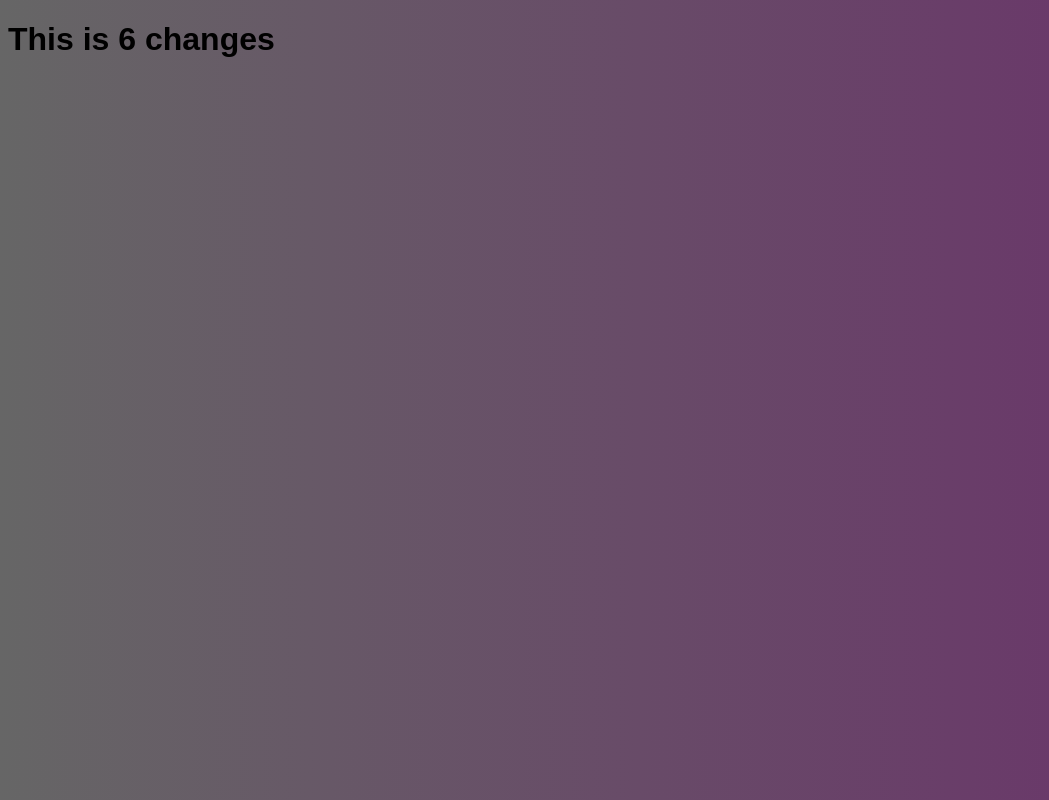
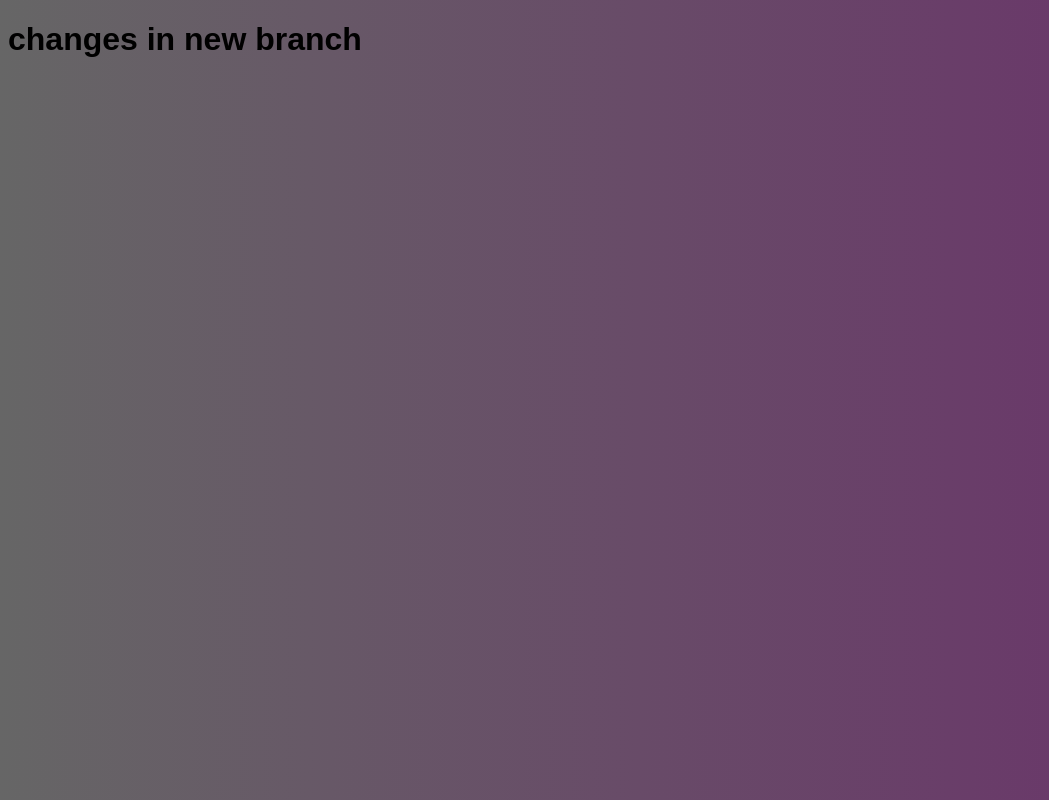
Before and after one commit to sanskar-choukse/My_repo, a plain HTML site: page index.html in a window 1280 px wide. Shown: the whole page, without its empty margins (0-1049 px from the left). Drawn offline with Linux system fonts and the light colour scheme.

Commit message:
add a new branch

```diff
--- a/index.html
+++ b/index.html
@@ -7,6 +7,6 @@
     <title>Document</title>
 </head>
 <body>
-    <h1>This is 6 changes</h1>
+    <h1>changes in new branch</h1>
 </body>
 </html>
```
